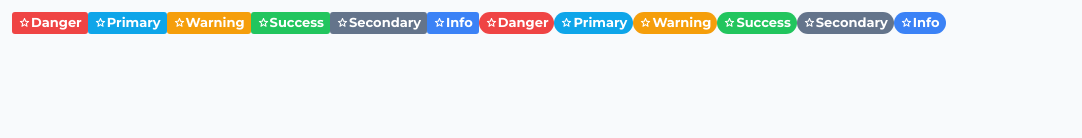
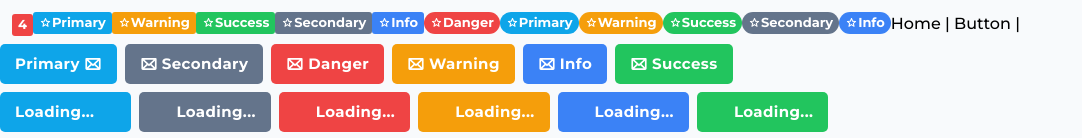
Before and after one commit to quachthientai/vuez-component-library, a Vue app: page /button in a window 1280 px wide. Shown: the top 138 px of the page, without its empty margins (0-1082 px from the left). Built offline with nearby package versions, Linux system fonts and the light colour scheme; some icons are missing; a web font is replaced by a local one.

Commit message:
refactor code

```diff
--- a/src/App.vue
+++ b/src/App.vue
@@ -22,7 +22,7 @@
 
 <template>
   <div class="mt-3 ms-3">
-    <Badge text="Danger" icon="material-symbols:star-outline-rounded" badgeClass="badge badge-danger"></Badge>
+    <Badge text="4"  badgeClass="badge badge-danger"></Badge>
     <Badge text="Primary" icon="material-symbols:star-outline-rounded" badgeClass="badge badge-primary"></Badge>
     <Badge text="Warning" icon="material-symbols:star-outline-rounded" badgeClass="badge badge-warning"></Badge>
     <Badge text="Success" icon="material-symbols:star-outline-rounded" badgeClass="badge badge-success"></Badge>
@@ -36,13 +36,13 @@
     <Badge text="Secondary" icon="material-symbols:star-outline-rounded" badgeClass="badge badge-pill-secondary"></Badge>
     <Badge text="Info" icon="material-symbols:star-outline-rounded" badgeClass="badge badge-pill-info"></Badge>
 
-    <!-- <router-link to="/">Home</router-link> |
+    <router-link to="/">Home</router-link> |
 
-    <router-link to="/button">Button</router-link> | -->
+    <router-link to="/button">Button</router-link> |
 
 
   </div>
-  <!-- <router-view /> -->
+  <router-view />
 
 </template>
 
--- a/src/assets/components/_button.scss
+++ b/src/assets/components/_button.scss
@@ -1,6 +1,7 @@
 $variants: "primary", "secondary", "info", "warning", "danger", "success";
 
 //base class
+@layer base{
    .btn {
       @apply font-bold tracking-wide flex justify-center items-center border-2 rounded-[5px] h-[40px] px-[15px] py-[8px] transition duration-100 ease-out hover:ease-in;
       a{
@@ -18,6 +19,7 @@ $variants: "primary", "secondary", "info", "warning", "danger", "success";
          @apply h-[50px] py-[13px] px-[20px];
          a{
             @apply tracking-wide text-[17px] leading-[24px];
+         }
       }
    }
 }
--- a/src/components/Badge/Badge.vue
+++ b/src/components/Badge/Badge.vue
@@ -32,12 +32,22 @@
             type: String,
             default: 'top'
          }
+      },
+      computed: {
+         computedBadgeSize: function() {
+            if(!this.text && this.icon){
+               return 'p-[5px]';
+            }else if (!this.text && !this.icon){
+               return 'p-[9px]';
+            }
+            return '';
+         }
       }
    }
 </script>
 
 <template>
-   <span :class="badgeClass" class="inline-flex items-center">
+   <span :class="[computedBadgeSize,badgeClass]" class="inline-flex items-center">
 
       <Icon v-if="icon" :icon="icon" />
       <span>
--- a/src/components/Button/Button.vue
+++ b/src/components/Button/Button.vue
@@ -47,7 +47,12 @@
       },
       computed: {
          computedIconSize: function() {
-            return this.btnClass.includes('btn-sm') ? 'text-sm' : this.btnClass.includes('btn-lg') ? 'text-2xl' : 'text-lg';
+            if(this.btnClass.includes('btn-sm')){
+               return 'text-sm';
+            }else if(this.btnClass.includes('btn-lg')) {
+               return 'text-2xl';
+            }
+            return 'text-lg';
          },
          computedIconPosition: function() {
             if(this.text || this.isLoading){
```
Lines whose indentation alone changed are shown as unchanged.
